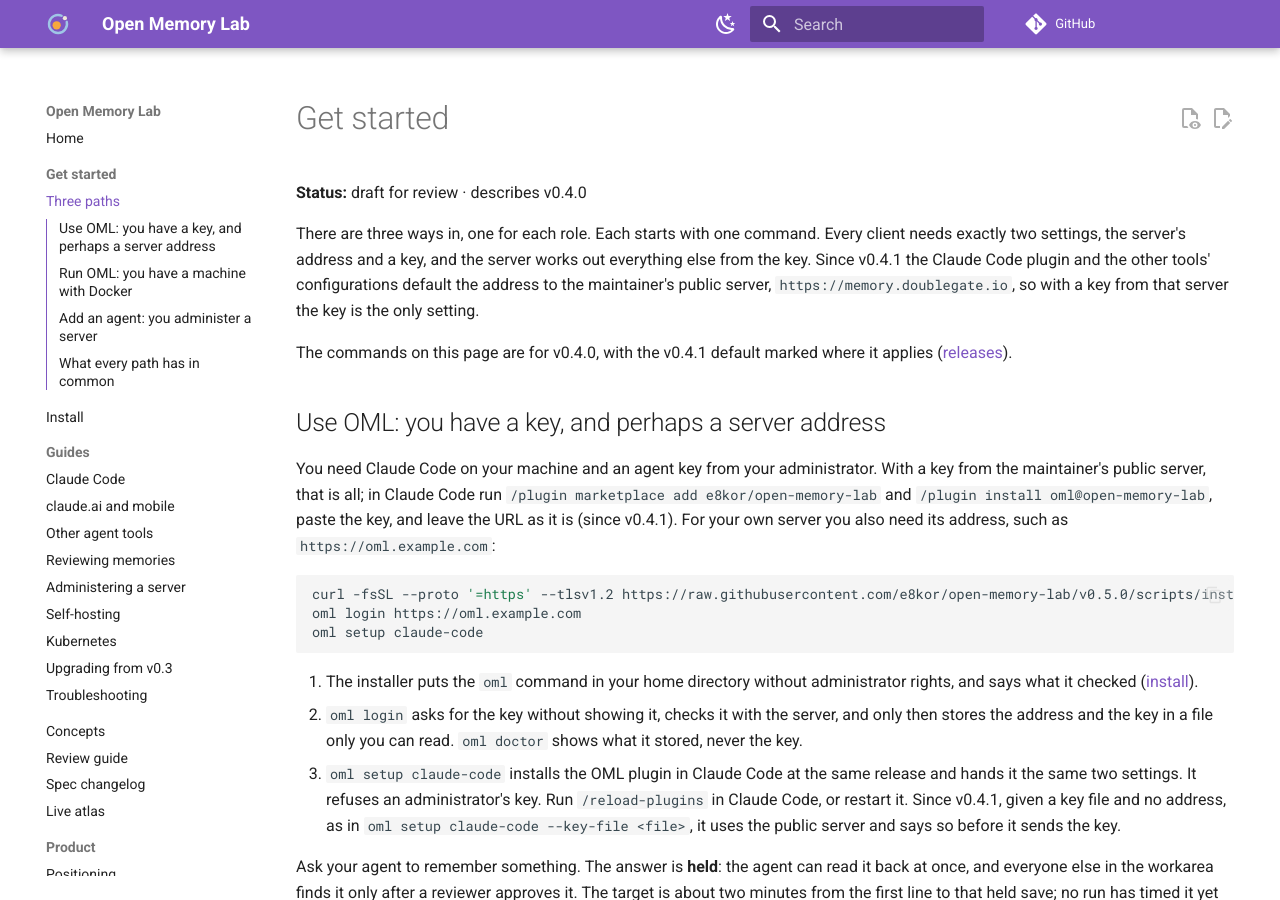
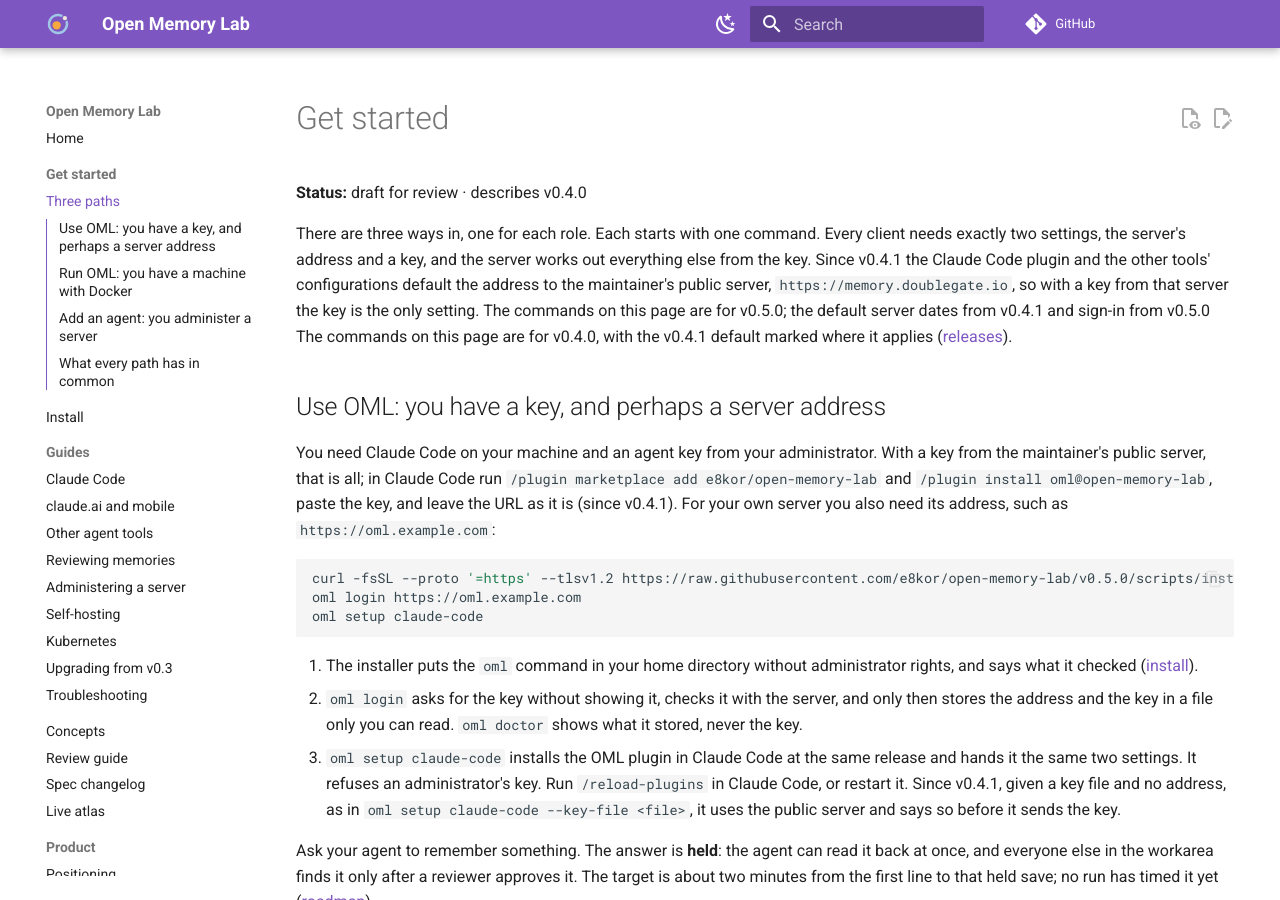
Before and after one commit to e8kor/open-memory-lab, an MkDocs documentation site: the page built from docs/start/index.md, in a window 1280 px wide and 900 px high. Built offline with MkDocs 1.6.1 and Material for MkDocs 9.7.7, drawn with Linux system fonts in a browser that asks for light colours; comment, search, counter and statistics services are not loaded.

Commit message:
Name v0.5.0 as the release the start page's commands are for

```diff
--- a/docs/start/index.md
+++ b/docs/start/index.md
@@ -14,7 +14,7 @@
 from the key. Since v0.4.1 the Claude Code plugin and the other tools' configurations default the
 address to the maintainer's public server, `https://memory.doublegate.io`, so with a key from that
 server the key is the only setting.
-
+The commands on this page are for v0.5.0; the default server dates from v0.4.1 and sign-in from v0.5.0
 The commands on this page are for v0.4.0, with the v0.4.1 default marked where it applies
 ([releases](../product/releases.md)).
 
```
